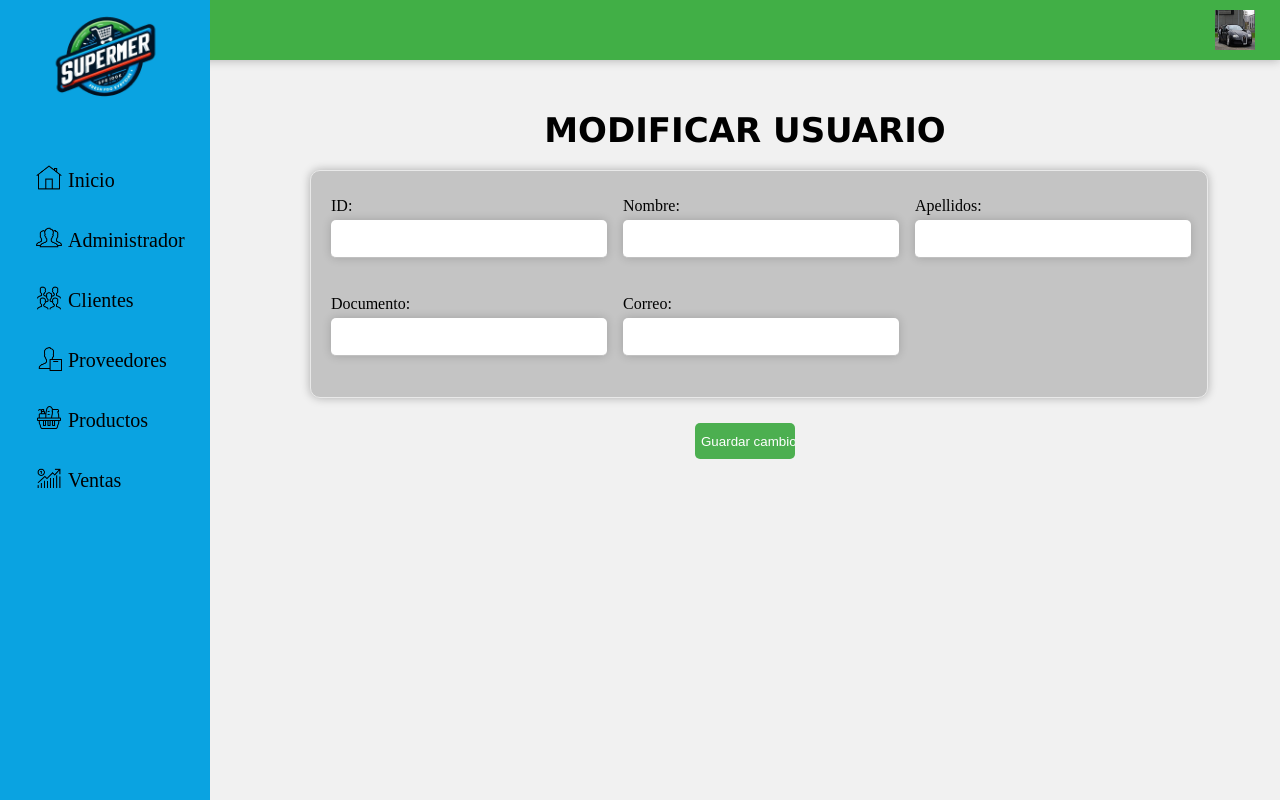
After one commit to VanidosaADSO/inventario, a PHP site: page /modificarUsuario.php in a window 1280 px wide. The commit adds this page. Run offline with PHP 8.4, Linux system fonts and the light colour scheme; the template is opened without the code that fills it, so the values that code supplies are empty.

Commit message:
modificar usuario listo

```diff
--- a/styles/listVentas.css
+++ b/styles/listVentas.css
@@ -152,6 +152,7 @@
 }
 
 
+
 .link-registrar {
   display: inline-block;
   padding: 10px 20px;
@@ -167,7 +168,6 @@
 .link-registrar:hover {
   background-color: #127715;
 }
-
 .container-input-search {
   position: relative;
 }
--- a/styles/ventas.css
+++ b/styles/ventas.css
@@ -214,11 +214,14 @@
   height: 36px;
   font-size: 14;
   border: none;
-  color: #ffffff;
+  color: #000000;
+  background-color: #41AF46;
   border-radius: 5px;
 }
 
-/* .boton {
+
+
+ .boton {
   background-color: #4CAF50;
   border: none;
   color: white;
@@ -231,7 +234,7 @@
 
 .boton:hover {
   background-color: #228627;
-} */
+}
 
 @media only screen and (max-width: 1080px) {
   .container-menu {
--- /dev/null
+++ b/vistas/modificarUsuario.php
@@ -0,0 +1,167 @@
+<?php
+include('../models/conexion.php');
+
+if (isset($_POST['Id_Usuario'])) {
+    $sqlid = $_POST['Id_Usuario'];
+    $sql = "SELECT * FROM usuario WHERE Id_Usuario ='$sqlid'";
+    $query = $conexion->query($sql);
+
+    if ($query && $campo = $query->fetch_object()) {
+        $Id_Usuario = $campo->Id_Usuario;
+        $nombre = $campo->Nombre;
+        $apellido = $campo->Apellido;
+        $documento = $campo->Documento;
+        $correo = $campo->Correo;
+    } else {
+        echo "No se encontraron datos para el usuario con ID $sqlid";
+        exit();
+    }
+}
+
+?>
+
+<!DOCTYPE html>
+<html lang="en">
+
+<head>
+    <meta charset="UTF-8">
+    <meta name="viewport" content="width=device-width, initial-scale=1.0">
+    <link rel="stylesheet" href="../styles//ventas.css">
+    <title>Modificar usuario</title>
+</head>
+
+<body>
+
+    <header class="header">
+
+        <div>
+            <label for="menuToggle" class="bars-icon-customer">
+                <img class="bars-icon" src="../img/menuLateral.svg" alt="Menu icon" />
+            </label>
+        </div>
+        <a href="../vistas/dahsboard.php">
+            <img class="logo-header" src="../img/logo.png" alt="logo" />
+        </a>
+
+        <img class="img-account" src="../img/bugatti.jpg" alt="" />
+
+    </header>
+
+    <input type="checkbox" id="menuToggle" class="toggle-menu" />
+
+    <div class="container-menu menuActive" id="menuToggle">
+
+        <div class="content-logo">
+            <a href="../vistas/dahsboard.php">
+                <img class="logo-menu" src="../img/logo.png" alt="logo" />
+            </a>
+        </div>
+
+        <div class="menu">
+            <a class="content-link-menu" href="../vistas/dahsboard.php">
+                <div class="content-icon-menu">
+                    <img class="icon-menu" src="../img/home.png" alt="" />
+                </div>
+                <span class="text-menu">Inicio</span>
+            </a>
+
+            <a class="content-link-menu" href="../vistas/linstUsuario.php">
+                <div class="content-icon-menu">
+                    <img class="icon-menu" src="../img/usuarios.png" alt="" />
+                </div>
+                <span class="text-menu">Administrador</span>
+            </a>
+
+
+            <a class="content-link-menu" href="#">
+                <div class="content-icon-menu">
+                    <img class="icon-menu" src="../img/clientes.png" alt="" />
+                </div>
+                <span class="text-menu">Clientes</span>
+            </a>
+
+            <a class="content-link-menu" href="#">
+                <div class="content-icon-menu ">
+                    <img class="icon-menu" src="../img/proveedor.png" alt="" />
+                </div>
+                <span class="text-menu">Proveedores</span>
+            </a>
+
+            <a class="content-link-menu" href="#">
+                <div class="content-icon-menu ">
+                    <img class="icon-menu" src="../img/productos.png" alt="" />
+                </div>
+                <span class="text-menu">Productos</span>
+            </a>
+            <a class="content-link-menu" href="./listVentas.html">
+                <div class="content-icon-menu">
+                    <img class="icon-menu" src="../img/ventas.png" alt="" />
+                </div>
+                <span class="text-menu">Ventas</span>
+            </a>
+
+        </div>
+
+    </div>
+
+    <div class="hola">
+        <div class="contenedor">
+            <h1 class="title">MODIFICAR USUARIO</h1>
+            <div>
+                <form method="post" action="<?php echo $_SERVER['PHP_SELF']; ?>">
+                    <input type="hidden" name="Id_Usuario" value="<?php echo $Id_Usuario; ?>">
+                    <div class="container-fields">
+                        <div class="content-label-input">
+                            <label>ID:</label><br>
+                            <input class="input-registrar" type="text" id="id" name="id" value="<?php echo @$Id_Usuario ?>" readonly>
+                        </div>
+                        <div class="content-label-input">
+                            <label>Nombre:</label><br>
+                            <input class="input-registrar" type="text" id="nombre" name="nombre" value="<?php echo @$nombre ?>">
+                        </div>
+                        <div class="content-label-input">
+                            <label>Apellidos:</label><br>
+                            <input class="input-registrar" type="text" id="apellido" name="apellido" value="<?php echo @$apellido ?>">
+                        </div>
+                        <div class="content-label-input">
+                            <label>Documento:</label><br>
+                            <input class="input-registrar" type="text" id="documento" name="documento" value="<?php echo @$documento ?>">
+                        </div>
+                        <div class="content-label-input">
+                            <label>Correo:</label><br>
+                            <input class="input-registrar" type="text" id="correo" name="correo" value="<?php echo @$correo ?>">
+                        </div>
+                    </div>
+                    <div class="container-button">
+                        <div class="content-button">
+                            <input class="general-button boton" name="guardarcambios" type="submit" value="Guardar cambios" id="guardarcambios" />
+                        </div>
+                    </div>
+                </form>
+            </div>
+        </div>
+    </div>
+
+    <?php
+    if (isset($_POST['guardarcambios'])) {
+        $Id_Usuario = $_POST['Id_Usuario'];
+        $nombre = $_POST['nombre'];
+        $apellido = $_POST['apellido'];
+        $documento = $_POST['documento'];
+        $correo = $_POST['correo'];
+
+        $sql = "UPDATE usuario
+    SET Nombre=?, Apellido=?, Documento=?, Correo=?
+    WHERE Id_Usuario=?";
+        $info = $conexion->prepare($sql);
+        $info->bind_param("ssssi", $nombre, $apellido, $documento, $correo, $Id_Usuario);
+        if ($info->execute()) {
+            include("../vistas/linstUsuario.php");
+        } else {
+            echo "Error al actualizar el usuario.";
+        }
+    }
+    ?>
+</body>
+
+</html>
```
Also changed, not shown: vistas/linstUsuario.php (+7 -7 lines).
